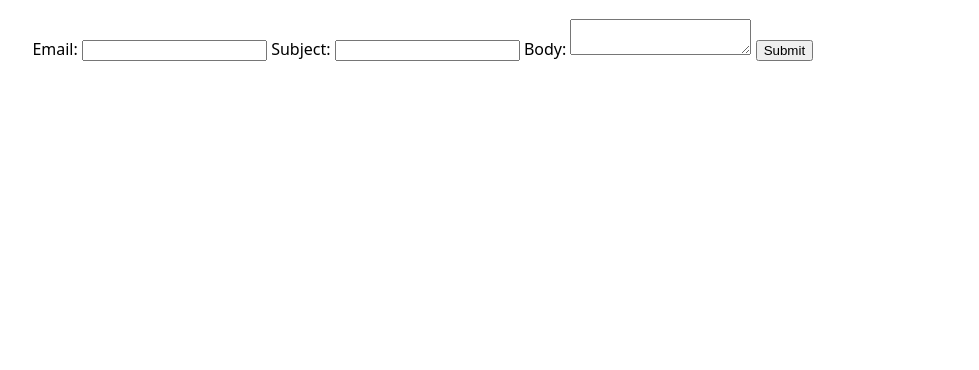
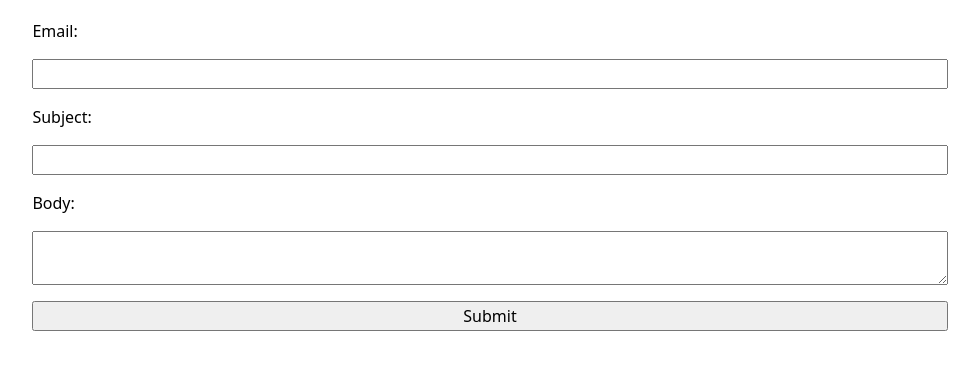
Before and after one commit to TimothyMao/portfolio, a plain HTML site: page contact/index.html in a window 1280 px wide. Shown: the part 140-510 px from the top of the page, without its empty margins (150-1129 px from the left). Drawn offline with Linux system fonts and the light colour scheme.

Commit message:
styled contact form

```diff
--- a/style.css
+++ b/style.css
@@ -48,3 +48,16 @@ body {
     background-color: oklch(from var(--color-accent) 95% 5% h);
     padding-bottom: 6px;
   }
+
+  input, textarea, button {
+    font: inherit;
+    display: block;
+    width: 100%;
+    box-sizing: border-box;
+    margin-bottom: 1em;
+  }
+
+  label{
+    display: block;
+    margin-block: 1em;
+  }
```
